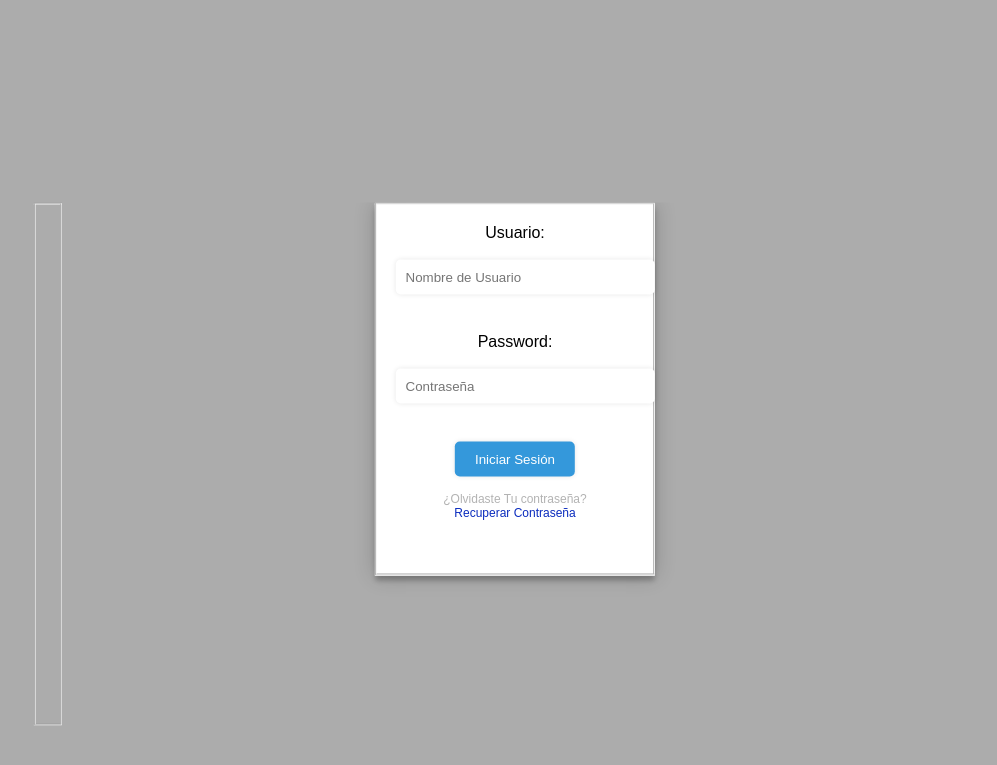
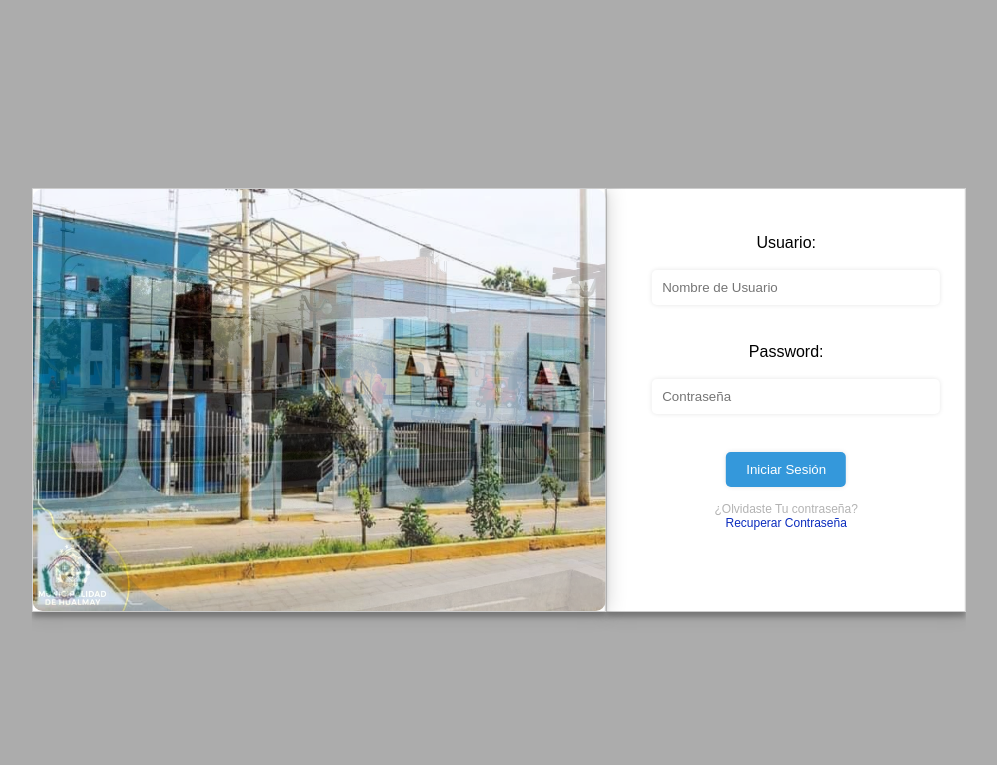
Before and after one commit to RJosueMR/mdh_resoluciones, a PHP site: page / in a window 1280 px wide. Shown: the top 765 px of the page, without its empty margins (141-1138 px from the left). Run offline with PHP 8.4, Linux system fonts and the light colour scheme.

Commit message:
sincronizar040423-4

```diff
--- a/css/main.css
+++ b/css/main.css
@@ -4,7 +4,7 @@ body{
 }
 .Login-Page{
 	width: 73%;
-    margin-top : 5%;
+    margin-top : 50px;
     position: absolute;
     top: 50%;
     left: 50%;
@@ -13,51 +13,51 @@ body{
 	overflow: hidden;
 }
 
-.Slider{
-	position: relative;
-	width: 80%;
-	box-sizing: border-box;
+.Img{
+    width: 100%;
+    box-sizing: border-box;
 	z-index: 1;
 	background: #FFFFFF;
-	margin: 0 auto 16%;
-	box-shadow: 10px 10px 20px 0 rgba(0, 0, 0, 0.2), 0 5px 5px 0 rgba(0, 0, 0, 0.24);;
-	overflow: hidden;
-}
-.Slides{
-	position: relative;
-	width: 100%;
-	height: 420px;
-	display: flex;
-	transition: transform 2 ease;
-	animation: Slide 10s infinite linear;
-}
-
-@keyframes Slide{
-	0%{
-		transform: translateX(0);
-	}
-	100%{
-		transform: translateX(-100%);
-	}
-}
-.Slide{
-	position: relative;
-	background: #FFFFFF;
-	box-shadow: 10px 10px 20px 10px rgba(0, 0, 0, 0.2), 0 5px 5px 0 rgba(0, 0, 0, 0.24);
+	max-width: 900px;
+	margin: 0 auto 100px auto;
+	padding: 5px;
+	box-shadow: 0 0 20px 0 rgba(0, 0, 0, 0.2), 0 5px 5px 0 rgba(0, 0, 0, 0.24);
 }
 
 img {
 	height: 100%;
 }
 
+.slide{
+	background-image: url("../img/Muni-Hualmay.png");
+	background-size: 100% 100%;
+	position: absolute;
+	top: 50%;
+	left: 50%;
+	transform: translate(-50%,-50%);
+	width: 100%;
+    height: 100%;
+	border-radius: 10px;
+	animation: slide 15s infinite linear;
+
+}
+@keyframes slide {
+	25%{background-image: url("../img/Muni-Hualmay.png");}
+	50%{background-image: url("../img/Muni-Hualmay2.png");}
+	75%{background-image: url("../img/logo_mdh.jpg");}
+	100%{background-image: url("../img/Muni-Hualmay.png");}
+}
+
+
+
 .form{
 	width: 80%;
     box-sizing: border-box;
     position: relative;
 	background: #FFFFFF;
-	max-width: 30%;
-	margin: 0 auto 16%;
-	padding: 2%;
+	max-width: 360px;
+	margin: 0 auto 100px;
+	padding: 45px;
 	text-align: center;
 	box-shadow: 0 0 20px 0 rgba(0, 0, 0, 0.2), 0 5px 5px 0 rgba(0, 0, 0, 0.24);
 }
@@ -96,3 +96,16 @@ input[type="submit"]:hover {
     color: #0b2cbe;
     text-decoration: none;
 }
+
+fieldset{
+    width: 80%;
+    box-sizing: border-box;
+    border: 1px solid #ccc;
+    position: relative;
+	background: #FFFFFF;
+	max-width: 360px;
+	margin: 0 auto 100px;
+	padding: 45px;
+	text-align: center;
+	box-shadow: 0 0 20px 0 rgba(0, 0, 0, 0.2), 0 5px 5px 0 rgba(0, 0, 0, 0.24);
+}
--- a/php/p_inhabilitar.php
+++ b/php/p_inhabilitar.php
@@ -27,4 +27,6 @@ if($r['IdEstado']==1){
     mysql_query($sql1,$cn);
 }
 mysql_close($cn);
+
+header('location: ../reporte.php');
 ?>
```
Also changed, not shown: css/registros.css (+6 -3 lines), registrarusuario.php (+20 -8 lines), registroresolucion.php (+63 -11 lines), reporte.php (+12 -4 lines).
